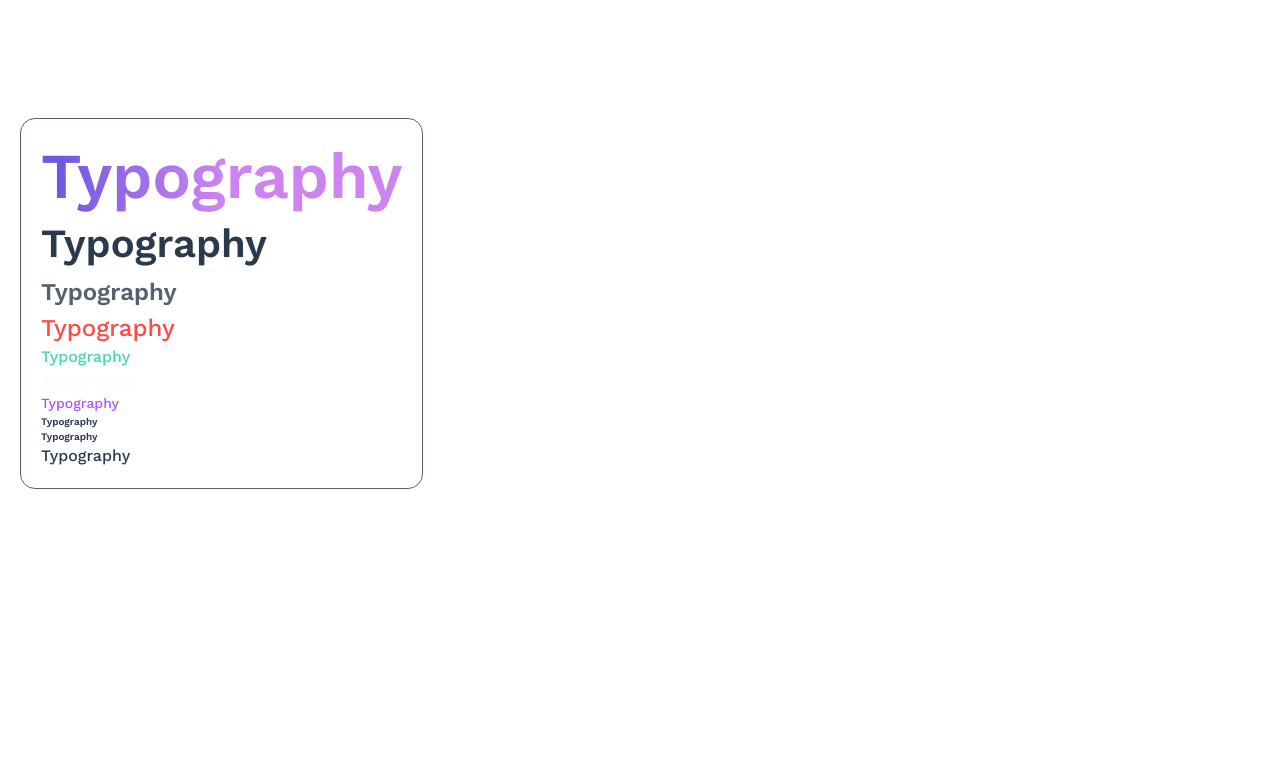
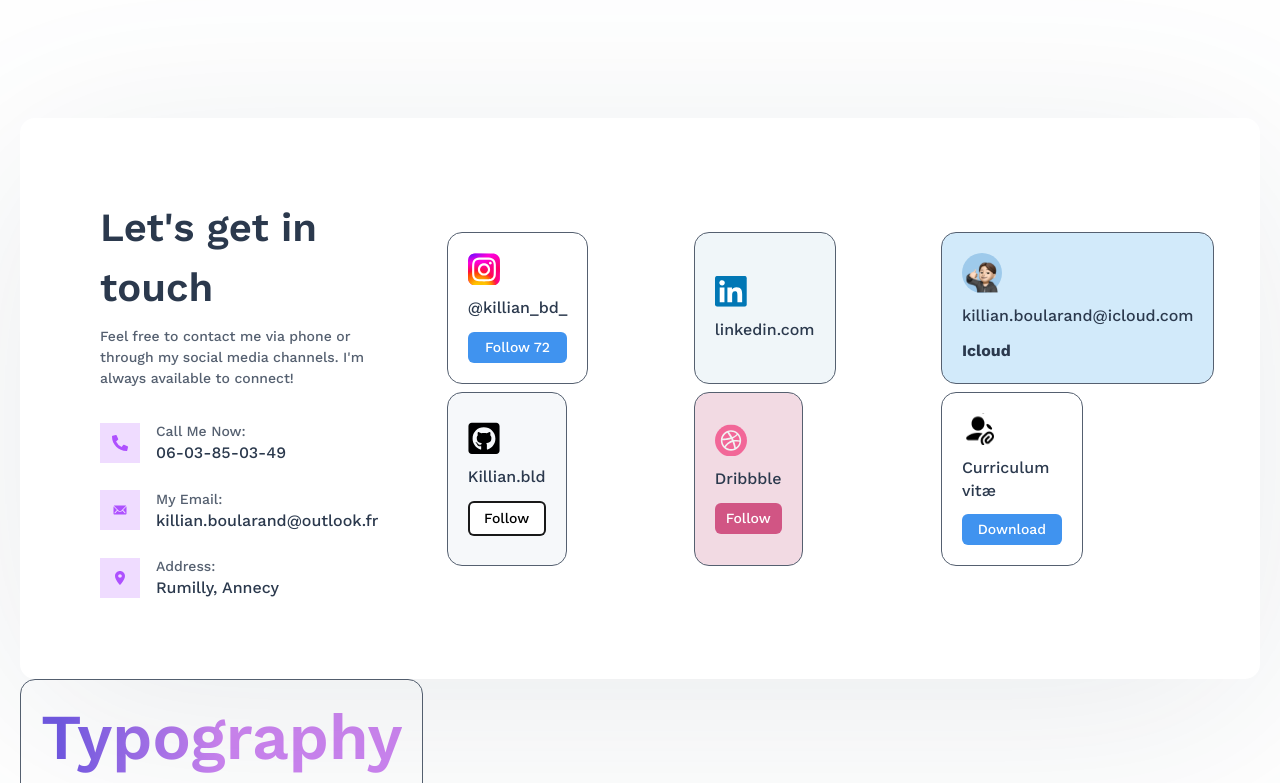
Before and after one commit to Wesome0674/CBK, a Next.js app: page / in a window 1280 px wide. Shown: the part 2797-3580 px from the top of the page. Before the commit the page ends 3286 px from the top, so only its background shows below. Built offline with nearby package versions, Linux system fonts and the light colour scheme.

Commit message:
last holiday commit done

```diff
--- a/src/app/page.tsx
+++ b/src/app/page.tsx
@@ -1,9 +1,7 @@
 import { Button } from "@/ui/designsystem/Button";
 import { Typographie } from "@/ui/designsystem/typography/Typographie";
 import Image from "next/image";
-import { BiCodeBlock, BiSolidMessageRoundedDetail } from "react-icons/bi"; // code and message
-import { FaPhoneAlt } from "react-icons/fa"; // phone
-import { IoIosMail, IoMdPin } from "react-icons/io"; // mail and loc // react
+import { BiCodeBlock, BiSolidMessageRoundedDetail } from "react-icons/bi"; // code and message // mail and loc // react
 import { SiTailwindcss } from "react-icons/si"; // tailwind
 import { Container } from "@/ui/components/container/Container";
 import { Navigation } from "@/ui/components/navigation/Navigation";
@@ -12,6 +10,7 @@ import { Cards } from "@/ui/components/cards/Cards";
 import { About } from "@/ui/components/about/About";
 import { Skills } from "@/ui/components/skills/Skills";
 import { Work } from "@/ui/components/work/Work";
+import { Contact } from "@/ui/components/contact/Contact";
 
 export default function Home() {
   return (
@@ -21,6 +20,7 @@ export default function Home() {
       <About />
       <Skills />
       <Work />
+      <Contact />
       <Container>
         <Cards variant="small">
           <Typographie theme="linear" variant="display" component="h1">
--- a/src/ui/components/cards/Cards.tsx
+++ b/src/ui/components/cards/Cards.tsx
@@ -11,10 +11,10 @@ export const Cards = ({ className, children, variant = "medium" }: Props) => {
 
   switch (variant) {
     case "big":
-      varianStyles = "rounded-lg drop-shadow-md  px-[80px] py-[80px]";
+      varianStyles = " bg-white rounded-lg drop-shadow-md  px-[80px] py-[80px]";
       break;
     case "medium":
-      varianStyles = "rounded-md px-[32px] py-[32px]";
+      varianStyles = " bg-white rounded-md px-[32px] py-[32px]";
       break;
     case "small":
       varianStyles = "rounded-lg px-[20px] py-[20px] border border-tercery";
@@ -26,7 +26,7 @@ export const Cards = ({ className, children, variant = "medium" }: Props) => {
       className={clsx(
         className,
         varianStyles,
-        "grid place-content-center bg-white w-fit"
+        "grid place-content-center w-fit"
       )}
     >
       {children}
--- /dev/null
+++ b/src/ui/components/contact/Contact.tsx
@@ -0,0 +1,152 @@
+import { Typographie } from "@/ui/designsystem/typography/Typographie";
+import { Container } from "../container/Container";
+import { FaPhoneAlt } from "react-icons/fa";
+import { IoIosMail, IoMdPin } from "react-icons/io";
+import { Cards } from "../cards/Cards";
+import Image from "next/image";
+import { Button } from "@/ui/designsystem/Button";
+
+interface Props {}
+
+export const Contact = ({}: Props) => {
+  return (
+    <Container>
+      <Cards variant="big" className="mx-auto">
+        <div className="flex items-center justify-between gap-10">
+          <div className="space-y-8">
+            <div className="space-y-2">
+              <Typographie variant="h1" component="h3">
+                Let&apos;s get in touch
+              </Typographie>
+              <Typographie
+                className="max-w-[350px]"
+                variant="body-sm"
+                component="p"
+                theme="tercery"
+              >
+                Feel free to contact me via phone or through my social media
+                channels. I'm always available to connect!
+              </Typographie>
+            </div>
+            <div className="space-y-6">
+              <div className="flex items-center gap-4">
+                <FaPhoneAlt
+                  size={40}
+                  className="text-primary bg-primary/20 p-3"
+                />
+                <div className="flex flex-col ">
+                  <Typographie variant="body-sm" theme="tercery">
+                    Call Me Now:
+                  </Typographie>
+                  <Typographie>06-03-85-03-49</Typographie>
+                </div>
+              </div>
+              <div className="flex items-center gap-4">
+                <IoIosMail
+                  size={40}
+                  className="text-primary bg-primary/20 p-3"
+                />
+                <div className="flex flex-col ">
+                  <Typographie variant="body-sm" theme="tercery">
+                    My Email:
+                  </Typographie>
+                  <Typographie>killian.boularand@outlook.fr</Typographie>
+                </div>
+              </div>
+              <div className="flex items-center gap-4">
+                <IoMdPin size={40} className="text-primary bg-primary/20 p-3" />
+                <div className="flex flex-col ">
+                  <Typographie variant="body-sm" theme="tercery">
+                    Address:
+                  </Typographie>
+                  <Typographie>Rumilly, Annecy</Typographie>
+                </div>
+              </div>
+            </div>
+          </div>
+          <div className="grid grid-cols-3 gap-2">
+            <Cards variant="small" className="space-y-3">
+              <div className="relative w-[32px] aspect-square">
+                <Image
+                  src="/assets/svg/insta.svg"
+                  alt="insta"
+                  fill
+                  style={{ objectFit: "cover" }}
+                />
+              </div>
+              <Typographie>@killian_bd_</Typographie>
+              <Button variant="insta" size="small">
+                Follow 72
+              </Button>
+            </Cards>
+            <Cards variant="small" className="space-y-3 bg-[#F0F6F9] ">
+              <div className="relative w-[32px] aspect-square">
+                <Image
+                  src="/assets/svg/Linkedin.svg"
+                  alt="linkedin"
+                  fill
+                  style={{ objectFit: "cover" }}
+                />
+              </div>
+              <Typographie>linkedin.com</Typographie>
+            </Cards>
+            <Cards variant="small" className="space-y-3 bg-[#D2EAFA] ">
+              <div className=" bg-[#9ECAEB] relative w-[40px] aspect-square rounded-full">
+                <Image
+                  src="/assets/svg/meicloud.svg"
+                  alt="linkedin"
+                  fill
+                  style={{ objectFit: "cover" }}
+                />
+              </div>
+              <Typographie>killian.boularand@icloud.com</Typographie>
+              <Typographie variant="body-bold">Icloud</Typographie>
+            </Cards>
+            <Cards variant="small" className="space-y-3 bg-[#F6F8FA]">
+              <div className="relative w-[32px] aspect-square">
+                <Image
+                  src="/assets/svg/git.svg"
+                  alt="insta"
+                  fill
+                  style={{ objectFit: "cover" }}
+                />
+              </div>
+              <Typographie>Killian.bld</Typographie>
+              <Button variant="git" size="small">
+                Follow
+              </Button>
+            </Cards>
+            <Cards variant="small" className="space-y-3 bg-[#F2DAE3]">
+              <div className="relative w-[32px] aspect-square">
+                <Image
+                  src="/assets/svg/dribbble.svg"
+                  alt="insta"
+                  fill
+                  style={{ objectFit: "cover" }}
+                />
+              </div>
+              <Typographie>Dribbble</Typographie>
+              <Button variant="dribble" size="small">
+                Follow
+              </Button>
+            </Cards>
+            <Cards variant="small" className="space-y-3">
+              <div className="relative w-[32px] aspect-square">
+                <Image
+                  src="/assets/svg/cv.svg"
+                  alt="insta"
+                  fill
+                  style={{ objectFit: "cover" }}
+                />
+              </div>
+              <Typographie className="max-w-[100px]">Curriculum vitæ</Typographie>
+              <Button variant="insta" size="small">
+                Download
+              </Button>
+            </Cards>
+          </div>
+        </div>
+      </Cards>
+    </Container>
+  );
+};
```
Also changed, not shown: public/assets/svg/meicloud.svg (added).
